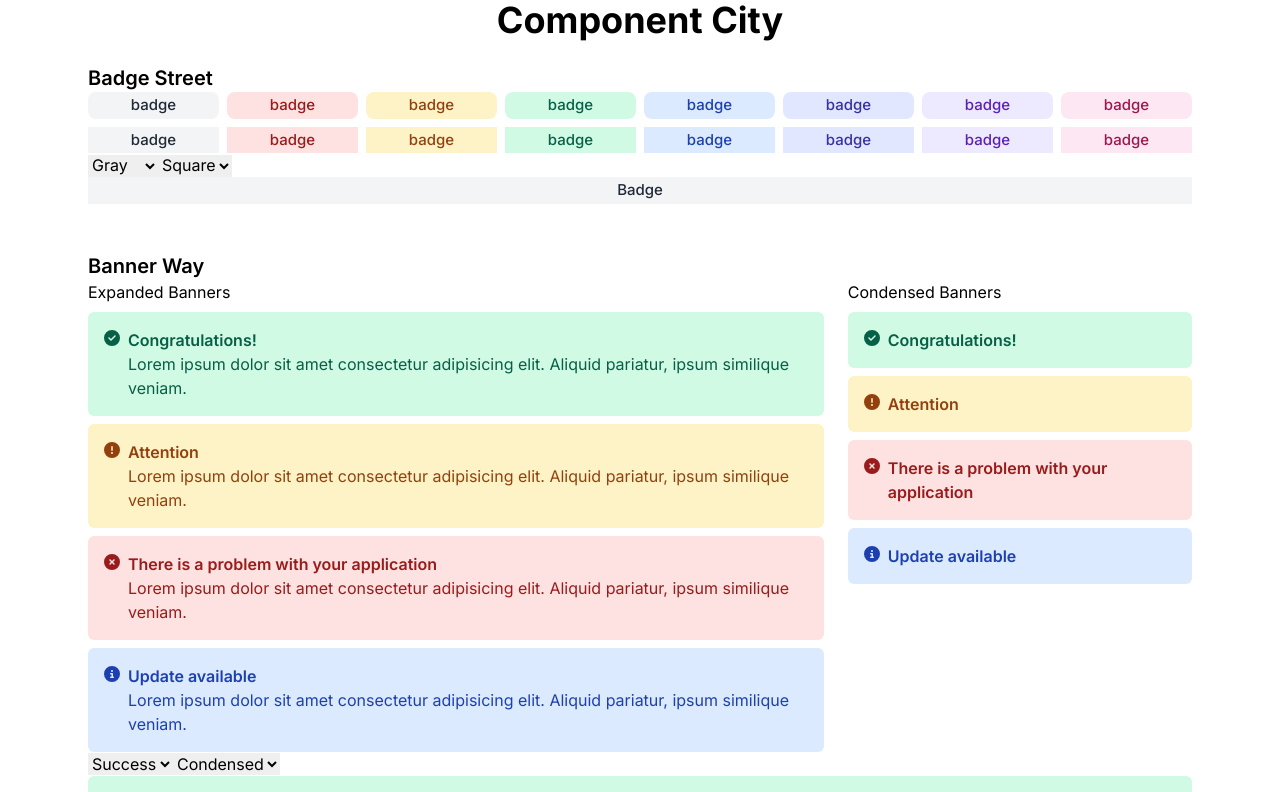
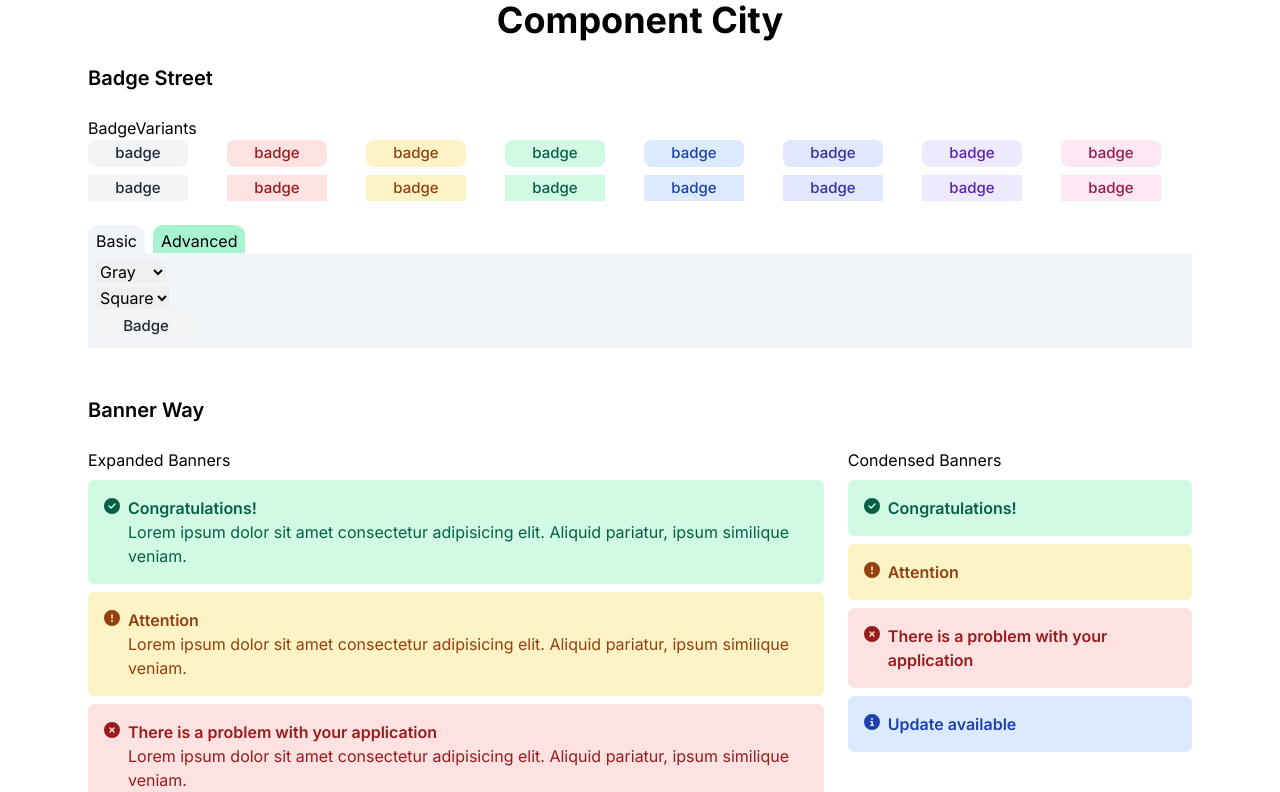
Before and after one commit to evanhill1989/component-city, a Next.js app: page / in a window 1280 px wide. Shown: the top 792 px of the page. Built offline with nearby package versions, Linux system fonts and the light colour scheme.

Commit message:
Advanced Custom Styling UI-- BadgeCreator.jsx

```diff
--- a/src/app/components/Badges/BadgeCreator.jsx
+++ b/src/app/components/Badges/BadgeCreator.jsx
@@ -14,6 +14,16 @@ export default function BadgeCreator() {
     color: "gray",
     isPillShape: false,
   });
+  const [advancedTabIsOpen, setAdvancedTabIsOpen] = useState(false);
+  const [advancedStyles, setAdvancedStyles] = useState({
+    color: "gray",
+    backgroundColor: "black",
+    fontWeight: "medium",
+    fontSize: "1rem",
+    padding: "2px 12px",
+    borderStyle: "none",
+    borderRadius: "0 0 0 0",
+  });
 
   function handleColorChange(event) {
     setBadgeStyles((prevStyles) => ({
@@ -29,9 +39,62 @@ export default function BadgeCreator() {
     }));
   }
 
+  function toggleAdvancedOptions(tabClicked) {
+    if (tabClicked === "basic") {
+      setAdvancedTabIsOpen(false);
+    } else {
+      setAdvancedTabIsOpen(true);
+    }
+  }
+
+  function handleAdvancedChange(event) {}
   console.log(badgeStyles, "<--- badgeStyles in BadgeCreator!");
   return (
     <div>
+      <div className="flex gap-2">
+        <h4
+          className="subsection--title bg-slate-100 ml-0 px-2 pt-1 cursor-pointer"
+          onClick={() => toggleAdvancedOptions("basic")}
+        >
+          Basic
+        </h4>
+        <h4
+          className="subsection--title bg-emerald-200 px-2 pt-1 cursor-pointer"
+          onClick={() => toggleAdvancedOptions("advanced")}
+        >
+          Advanced
+        </h4>
+      </div>
+      {advancedTabIsOpen ? (
+        <div className="badge-creator--advanced bg-emerald-200 p-2 grid grid-flow-row gap-2">
+          <label htmlFor="">Border Radius</label>
+          <input
+            type="text"
+            onChange={handleAdvancedChange}
+            name="borderRadius"
+            id="borderRadius"
+            placeholder="0 0 0 0"
+          />
+          <label htmlFor="">Padding</label>
+          <input
+            type="text"
+            onChange={handleAdvancedChange}
+            name="padding"
+            id="padding"
+            placeholder="2px 12px"
+          />
+          <label htmlFor="">Text Color</label>
+          <input
+            type="text"
+            onChange={handleAdvancedChange}
+            name="backgroundColor"
+            id="backgroundColor"
+            placeholder="gray"
+          />
+          <Badge badgeStyles={badgeStyles} />
+        </div>
+      ) : (
+        <div className="badge-creator--basic bg-slate-100 p-2 flex flex-col justify-start items-start gap-1">
           <select onChange={handleColorChange} name="colors" id="color-select">
             <option value="gray">Gray</option>
             <option value="red">Red</option>
@@ -48,5 +111,7 @@ export default function BadgeCreator() {
           </select>
           <Badge badgeStyles={badgeStyles} />
         </div>
+      )}
+    </div>
   );
 }
--- a/src/app/components/Badges/BadgeExamples.jsx
+++ b/src/app/components/Badges/BadgeExamples.jsx
@@ -15,6 +15,8 @@ export default function BadgeExamples() {
   ];
 
   return (
+    <div>
+      <h4 className="subsection--title">BadgeVariants</h4>
       <div className="badges-pill grid grid-cols-8 gap-2 ">
         {colorArray.map((color) => (
           <div key={color} className={clsx("badge rounded-lg", color)}>
@@ -28,5 +30,6 @@ export default function BadgeExamples() {
           </div>
         ))}
       </div>
+    </div>
   );
 }
--- a/src/app/components/Section.jsx
+++ b/src/app/components/Section.jsx
@@ -1,3 +1,3 @@
 export default function Section({ children }) {
-  return <section className="p-6">{children}</section>;
+  return <section className="p-6 flex flex-col gap-6">{children}</section>;
 }
--- a/src/app/globals.css
+++ b/src/app/globals.css
@@ -45,4 +45,10 @@
   text-align: center;
   font-weight: 500;
   font-size: 0.9375rem;
+  min-width: 40px;
+  width: 100px;
 }
+
+.subsection--title {
+  border-radius: 10px 10px 0 0;
+}
```
Lines whose indentation alone changed are shown as unchanged.
